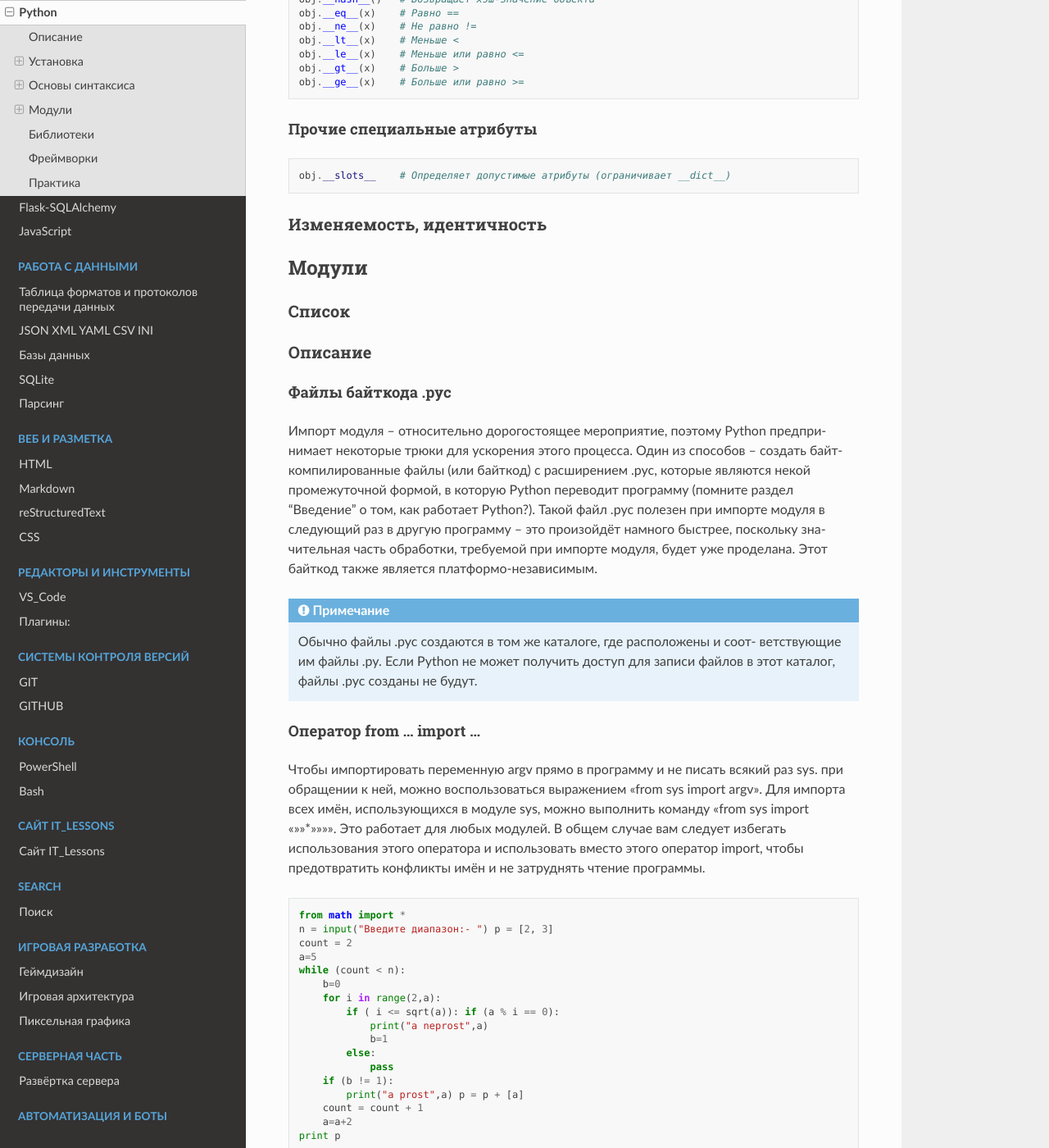
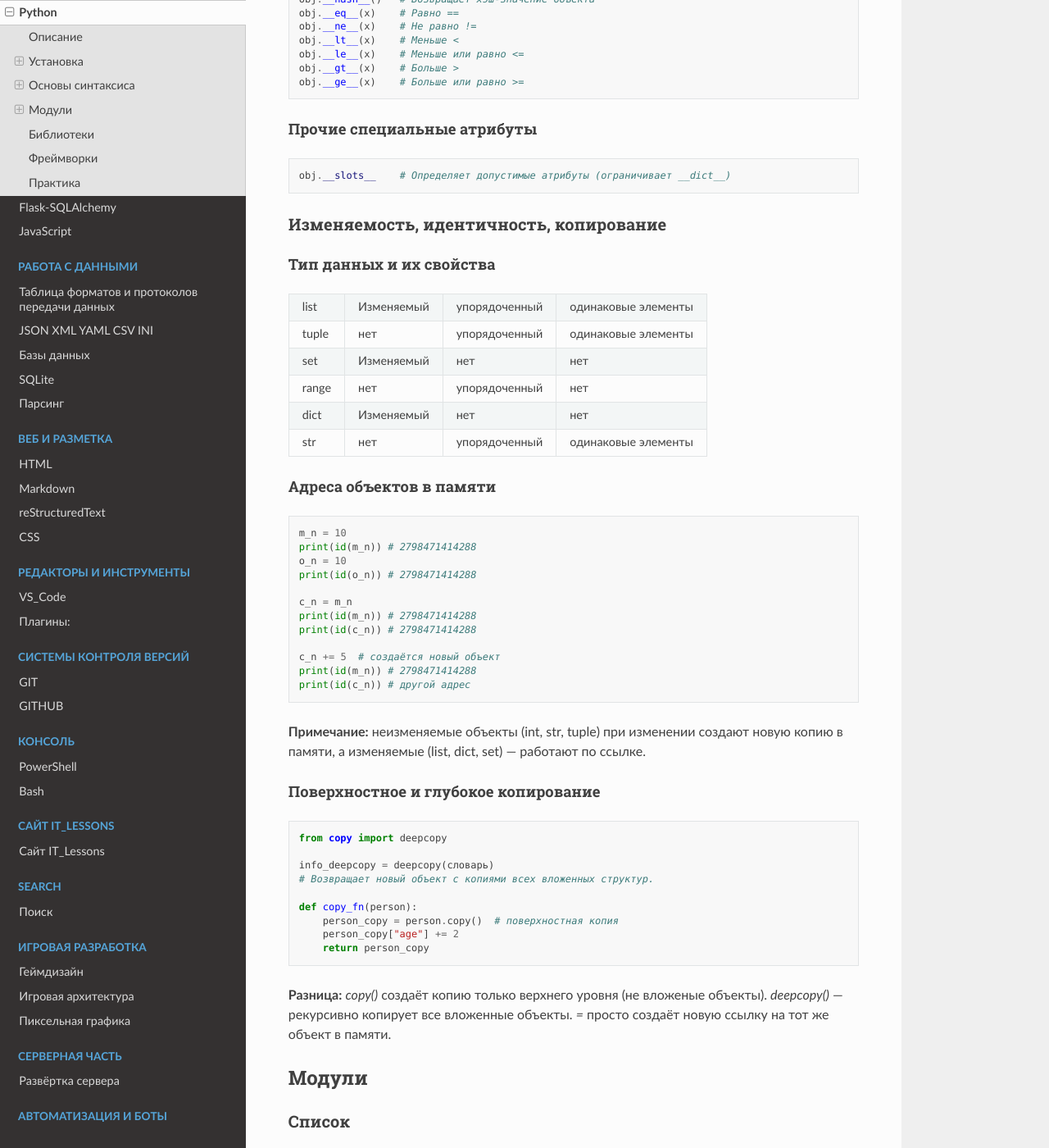
Before and after one commit to NMSprog/5_ITL, a Sphinx documentation site: the page built from source/Python/Python.rst, in a window 1280 px wide and 1400 px high, scrolled down 36543 px. Shown: the whole window at 82% size. Built offline with Sphinx 7.4.7 and the Read the Docs theme 3.1.0, drawn with Linux system fonts in a browser that asks for light colours.

Commit message:
09.11.25 добовление в Python

```diff
--- a/source/Python/Python.rst
+++ b/source/Python/Python.rst
@@ -1807,22 +1807,68 @@ Python имеет остроумную особенность, называем
     obj.__slots__    # Определяет допустимые атрибуты (ограничивает __dict__)
 
 
-Изменяемость, идентичность
---------------------------
+Изменяемость, идентичность, копирование
+---------------------------------------
+
+Тип данных и их свойства
+^^^^^^^^^^^^^^^^^^^^^^^^
 
 +-------+------------+------------------+---------------------+
 | list  | Изменяемый |  упорядоченный   | одинаковые элементы |
-+=======+------------+------------------+---------------------+
++-------+------------+------------------+---------------------+
 | tuple |     нет    |  упорядоченный   | одинаковые элементы |
-+=======+------------+------------------+---------------------+
++-------+------------+------------------+---------------------+
 | set   | Изменяемый |       нет        |         нет         |
-+=======+------------+------------------+---------------------+
++-------+------------+------------------+---------------------+
 | range |     нет    |  упорядоченный   |         нет         |
-+=======+------------+------------------+---------------------+
++-------+------------+------------------+---------------------+
 | dict  | Изменяемый |       нет        |         нет         |
-+=======+------------+------------------+---------------------+
++-------+------------+------------------+---------------------+
 | str   |     нет    |  упорядоченный   | одинаковые элементы |
-+=======+------------+------------------+---------------------+
++-------+------------+------------------+---------------------+
+
+Адреса объектов в памяти
+^^^^^^^^^^^^^^^^^^^^^^^^
+
+.. code:: python
+
+    m_n = 10
+    print(id(m_n)) # 2798471414288
+    o_n = 10
+    print(id(o_n)) # 2798471414288
+
+    c_n = m_n
+    print(id(m_n)) # 2798471414288
+    print(id(c_n)) # 2798471414288
+
+    c_n += 5  # создаётся новый объект
+    print(id(m_n)) # 2798471414288
+    print(id(c_n)) # другой адрес
+
+**Примечание:** неизменяемые объекты (int, str, tuple) при изменении создают новую копию в памяти,
+а изменяемые (list, dict, set) — работают по ссылке.
+
+Поверхностное и глубокое копирование
+^^^^^^^^^^^^^^^^^^^^^^^^^^^^^^^^^^^^
+
+.. code:: python
+
+    from copy import deepcopy
+
+    info_deepcopy = deepcopy(словарь)
+    # Возвращает новый объект с копиями всех вложенных структур.
+
+    def copy_fn(person):
+        person_copy = person.copy()  # поверхностная копия
+        person_copy["age"] += 2
+        return person_copy
+
+**Разница:**
+`copy()` создаёт копию только верхнего уровня (не вложеные объекты).
+`deepcopy()` — рекурсивно копирует все вложенные объекты.
+`=` просто создаёт новую ссылку на тот же объект в памяти.
+
+
 
 
 Модули
```
